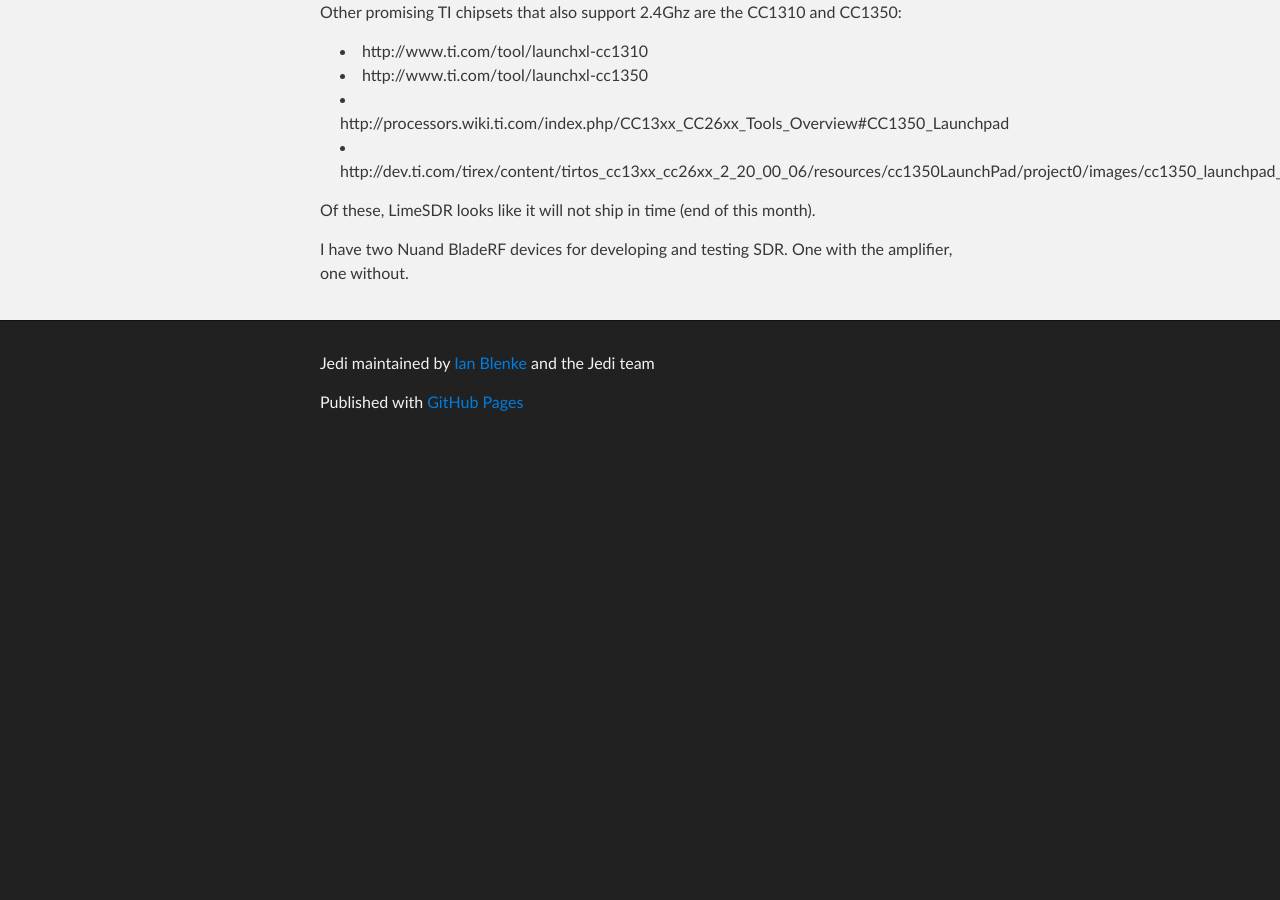
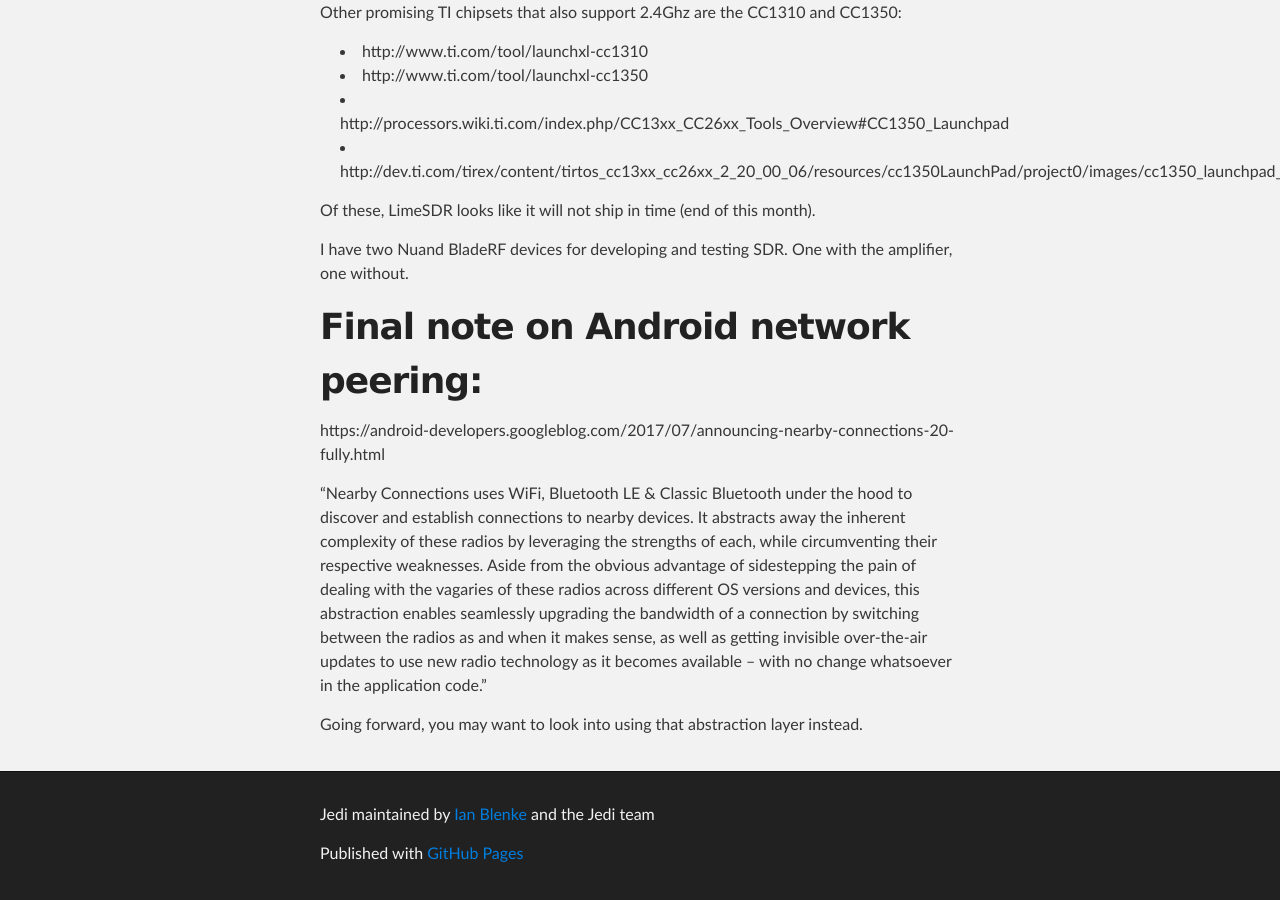
Before and after one commit to TeamJedi/TeamJedi.github.io, a Jekyll site: the page built from Research.md, in a window 1280 px wide and 900 px high, scrolled down 4825 px. Built offline with Jekyll 4.4.1, drawn with Linux system fonts in a browser that asks for light colours; nearby versions of some CDN libraries; before the commit the page ends 5274 px from its top, so only the background shows below that.

Commit message:
Mention Nearby Connections

```diff
--- a/_includes/Research.md
+++ b/_includes/Research.md
@@ -172,3 +172,11 @@
 Of these, LimeSDR looks like it will not ship in time (end of this month).
 
 I have two Nuand BladeRF devices for developing and testing SDR. One with the amplifier, one without.
+
+# Final note on Android network peering:
+
+https://android-developers.googleblog.com/2017/07/announcing-nearby-connections-20-fully.html
+
+"Nearby Connections uses WiFi, Bluetooth LE & Classic Bluetooth under the hood to discover and establish connections to nearby devices. It abstracts away the inherent complexity of these radios by leveraging the strengths of each, while circumventing their respective weaknesses. Aside from the obvious advantage of sidestepping the pain of dealing with the vagaries of these radios across different OS versions and devices, this abstraction enables seamlessly upgrading the bandwidth of a connection by switching between the radios as and when it makes sense, as well as getting invisible over-the-air updates to use new radio technology as it becomes available -- with no change whatsoever in the application code."
+
+Going forward, you may want to look into using that abstraction layer instead.
```
